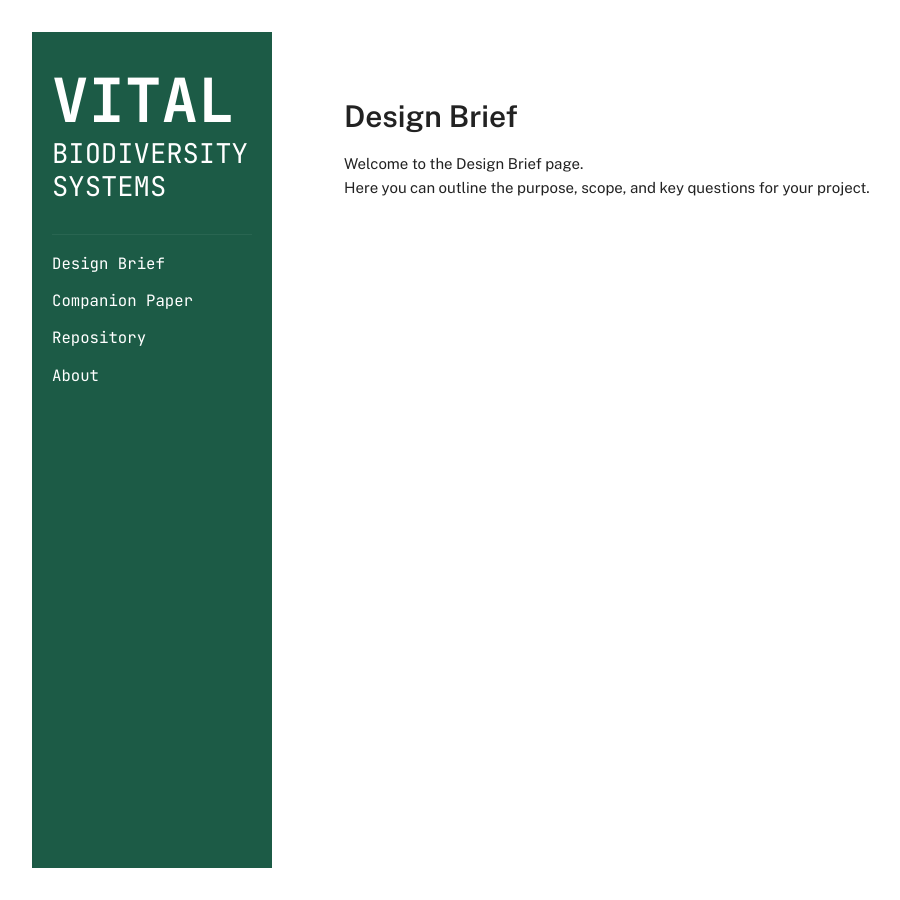
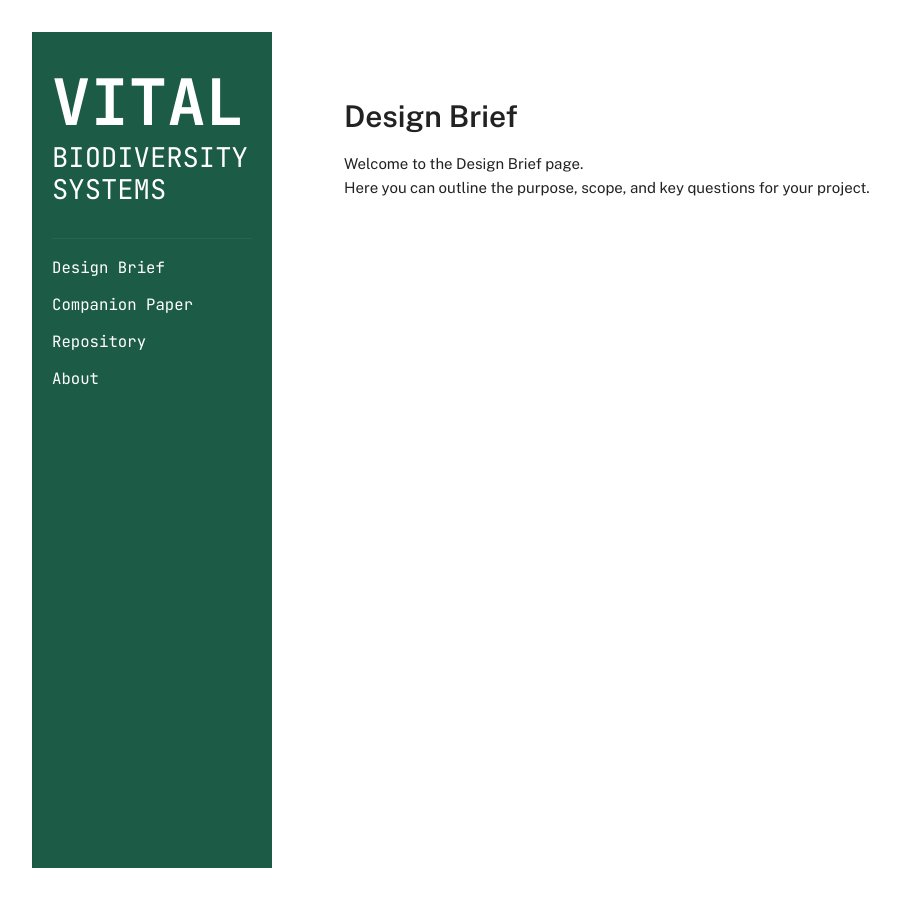
Before and after one commit to vitalbiodiversity/vitalbiodiversity.github.io, a Jekyll site: the page built from index.md, in a window 1280 px wide and 900 px high. Shown: the whole window, without its empty margins (58-958 px from the left). Built offline with Jekyll 4.4.1, drawn with Linux system fonts in a browser that asks for light colours.

Commit message:
Update style.css

```diff
--- a/assets/css/style.css
+++ b/assets/css/style.css
@@ -92,7 +92,7 @@ body {
 
 /* Larger part of title */
 .site-title .title-large {
-  font-size: 3.8rem;   /* adjust bigger if needed */
+  font-size: 4rem;   /* adjust bigger if needed */
   font-weight: 700;
   margin-right: 0.25rem;
 }
```
